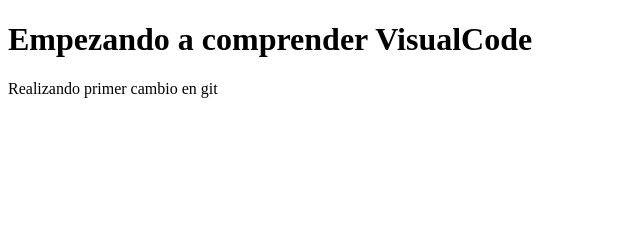
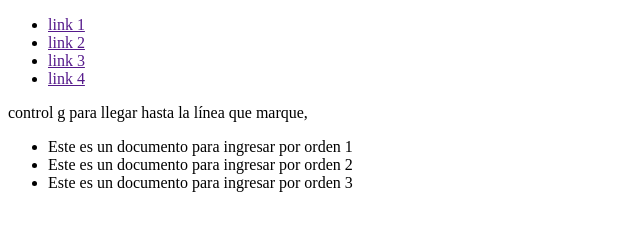
Before and after one commit to sistejasc/VisualCode, a plain HTML site: page index.html in a window 1280 px wide. Shown: the whole page, without its empty margins (0-640 px from the left). Drawn offline with Linux system fonts and the light colour scheme.

Commit message:
ultimosCamibios atajos de teclado y emma

```diff
--- a/index.html
+++ b/index.html
@@ -6,8 +6,29 @@
     <title>Document</title>
 </head>
 <body>
-    <h1>Empezando a comprender VisualCode</h1>
-    <p>Realizando primer cambio en git</p>
+     <!-- header>nav>ul.header-ul>li.list-item*4>a.link{link $} -->
+     <header>
+        <nav>
+            <ul class="header-ul">
+                <li class="list-item"><a href="" class="link">link 1</a></li>
+                <li class="list-item"><a href="" class="link">link 2</a></li>
+                <li class="list-item"><a href="" class="link">link 3</a></li>
+                <li class="list-item"><a href="" class="link">link 4</a></li>
+            </ul>
+        </nav>
+     </header>
+        <p>
+            control g para  llegar hasta la línea que marque,
+        </p>
+        <ul>
+            <!-- Alt + flecha para ordenar filas -->
+            <!-- ctrl ship + l = cambiar una palabra y se cambia el resto -->
+            <li>Este es un documento para ingresar por orden 1</li>
+            <li>Este es un documento para ingresar por orden 2</li>
+            <li>Este es un documento para ingresar por orden 3</li>
+
+        </ul>
+
 
     <script src="main.js"> </script>
 </body>
--- a/main.js
+++ b/main.js
@@ -1,4 +1,8 @@
-a = 13;
-b = 5;
-c = a + b;
+let a = 13;
+let b = 5;
+let c = a + b;
+c++
+
 console.log('la suma es: ' + c);
+
+Math.floor
```
